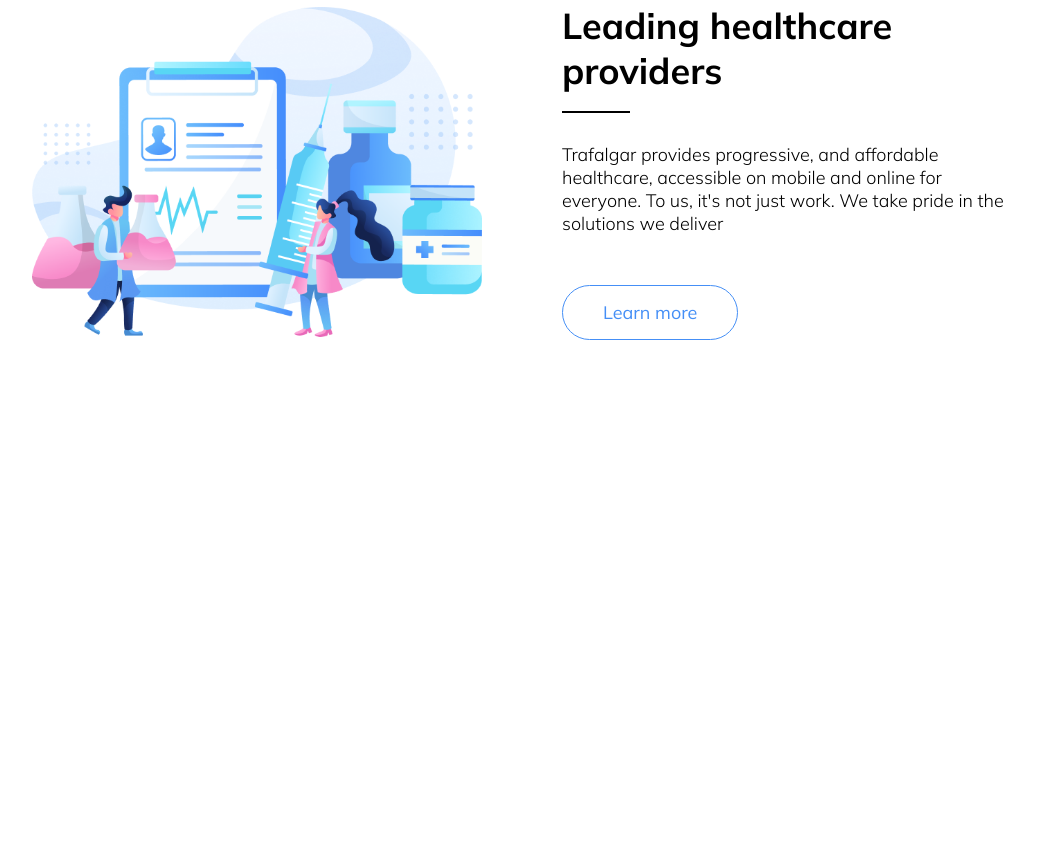
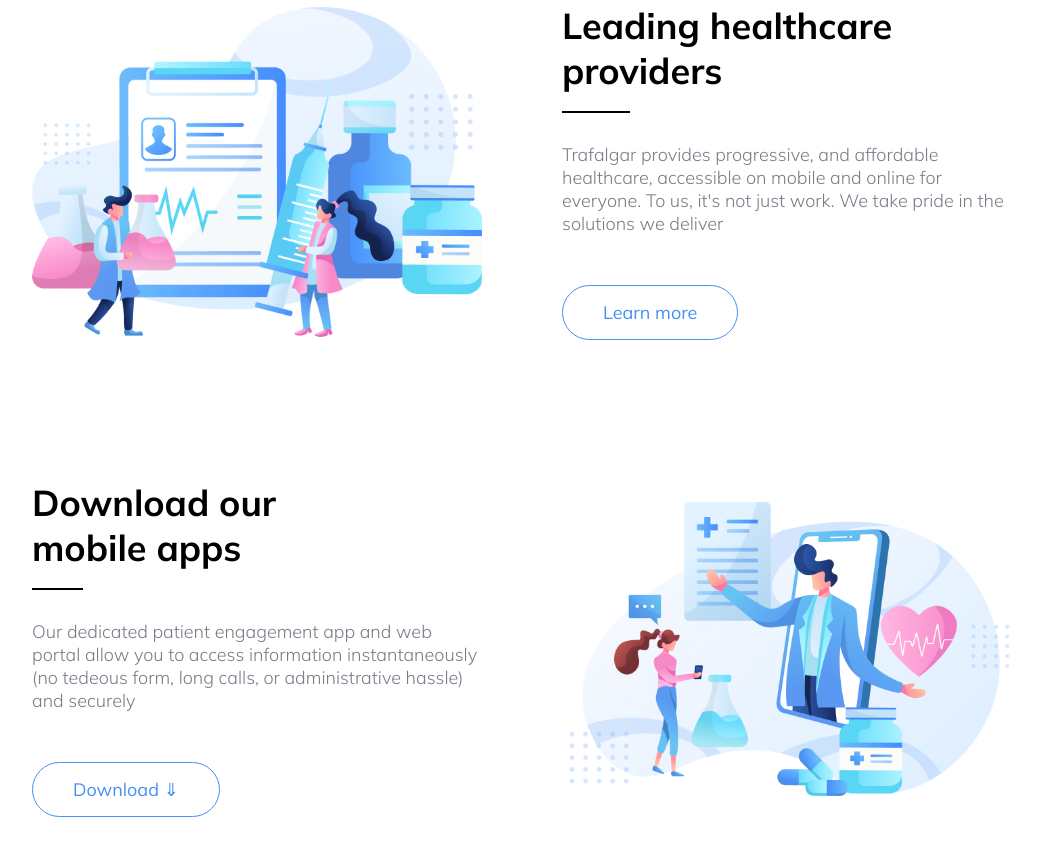
Before and after one commit to Orisabiyi/v-health, a React app: page / in a window 1280 px wide. Shown: the part 1947-2800 px from the top of the page, without its empty margins (118-1158 px from the left). Before the commit the page ends 2497 px from the top, so only its background shows below. Built offline with nearby package versions, Linux system fonts and the light colour scheme.

Commit message:
added the content for the Download component

```diff
--- a/src/components/Download.js
+++ b/src/components/Download.js
@@ -1,3 +1,22 @@
 export default function Download() {
-  return <section className="section section-download"></section>;
+  return (
+    <section className="section section-download">
+      <div className="section__info">
+        <h2 className="header-sec-2">Download our mobile apps</h2>
+        <p>
+          Our dedicated patient engagement app and web portal allow you to
+          access information instantaneously (no tedeous form, long calls, or
+          administrative hassle) and securely
+        </p>
+        <button className="btn btn--1">Download &dArr;</button>
+      </div>
+
+      <div className="section__img">
+        <img
+          src="images/trafalgar-illustration-03.png"
+          alt="illuestration of patient making an appointment"
+        />
+      </div>
+    </section>
+  );
 }
--- a/src/index.css
+++ b/src/index.css
@@ -111,9 +111,11 @@
 
 .section {
   padding: var(--padding);
+  color: var(--color-text-gray);
 
   display: flex;
   align-items: center;
+  gap: var(--flex-parent-gap);
 }
 
 .service__card {
@@ -132,7 +134,10 @@
 
 .section-service {
   flex-direction: column;
-  gap: var(--flex-parent-gap);
+}
+
+.section-download h2 {
+  width: 75%;
 }
 
 .section-service > p {
@@ -141,10 +146,6 @@
 
 .section-service p {
   color: var(--color-text-gray);
-}
-
-.section-provider {
-  gap: var(--flex-parent-gap);
 }
 
 .section__img,
@@ -181,6 +182,7 @@
   position: relative;
   font-size: 3.6rem;
   font-weight: 700;
+  color: #000;
 }
 
 h2::after {
@@ -205,6 +207,7 @@
 
 h3 {
   font-size: 2.4rem;
+  color: #000;
 }
 
 a:link,
```
Also changed, not shown: public/images/trafalgar-illustration-03.png (renamed from public/images/trafalgar-illustration sec03 1.png), public/images/user-avatar.png (added).
